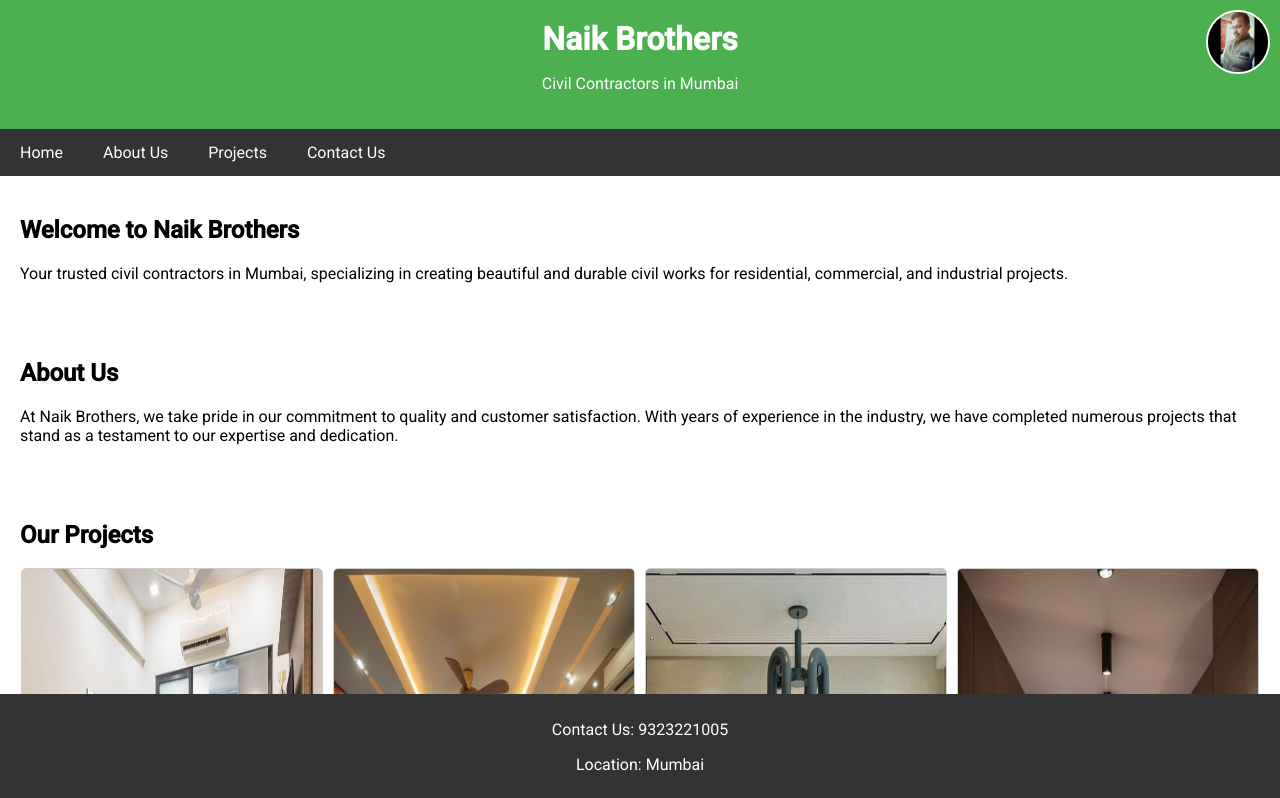
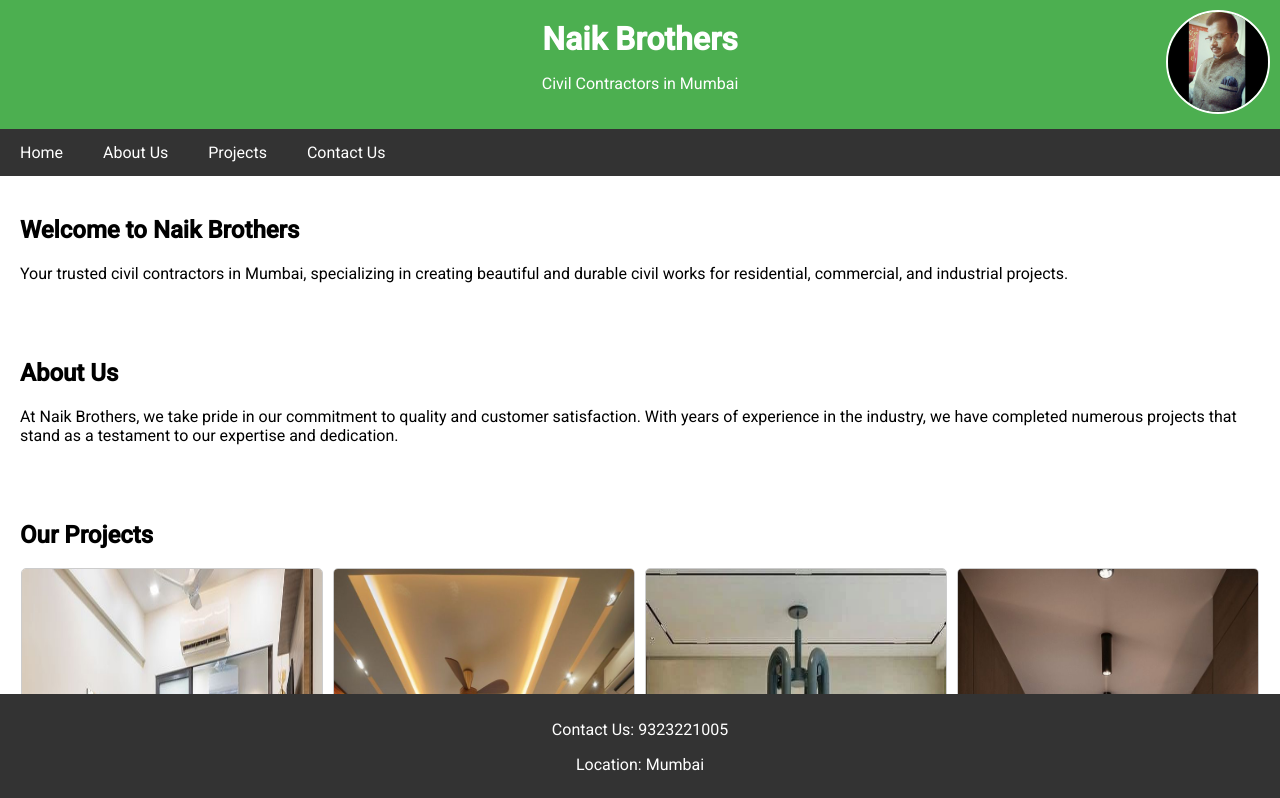
Before and after one commit to naikprabhakar/naikprabhakar.github.io, a plain HTML site: page index.html in a window 1280 px wide. Shown: the top 798 px of the page. Drawn offline with Linux system fonts and the light colour scheme.

Commit message:
Update index.html

```diff
--- a/index.html
+++ b/index.html
@@ -26,8 +26,8 @@
             position: absolute;
             top: 10px; /* Adjust as necessary */
             right: 10px; /* Adjust as necessary */
-            width: 60px; /* Adjust size as necessary */
-            height: 60px; /* Adjust size as necessary */
+            width: 100px; /* Adjust size as necessary */
+            height: 100px; /* Adjust size as necessary */
             border-radius: 50%;
             border: 2px solid white; /* Optional: Add a border around the image */
         }
```
